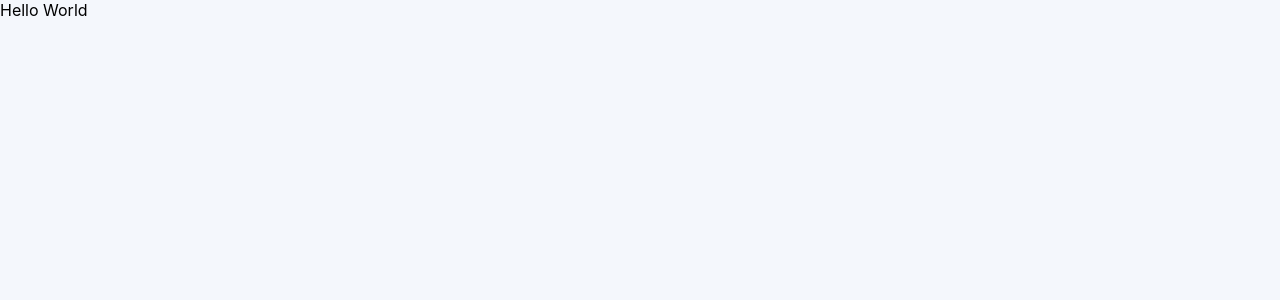
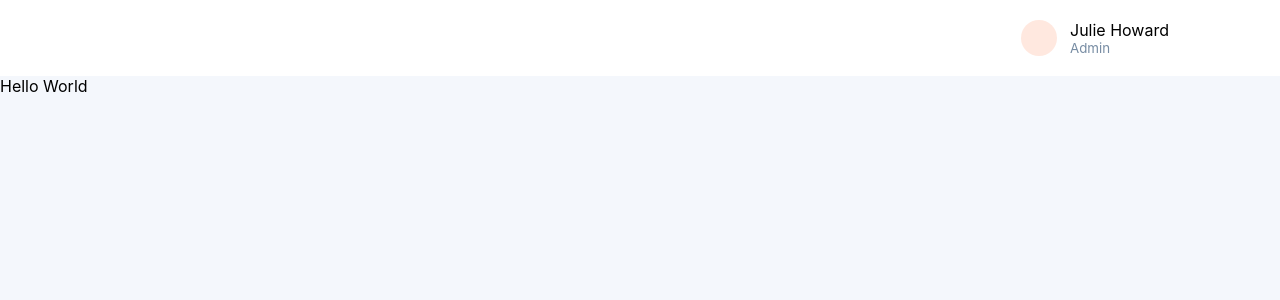
Before and after one commit to Mikjail/employeesRemote, a React (Create React App) app: page / in a window 1280 px wide. Shown: the top 300 px of the page. Built offline with nearby package versions, Linux system fonts and the light colour scheme.

Commit message:
Layout - Integrating Navbar to layout and adding unit test

```diff
--- a/src/hoc/Layout/layout.js
+++ b/src/hoc/Layout/layout.js
@@ -1,9 +1,11 @@
 import React from 'react';
 import Aux from '../Aux/aux';
+import Navbar from '../../components/Navbar/Navbar';
 
 const layout = ({ children }) => (
   <Aux>
-    <main>{children}</main>
+    <Navbar />
+    <main data-testid="main">{children}</main>
   </Aux>
 );
 
```
Also changed, not shown: src/hoc/Layout/layout.css (added), 1 other file (tests, documents, lock files or other folders).
